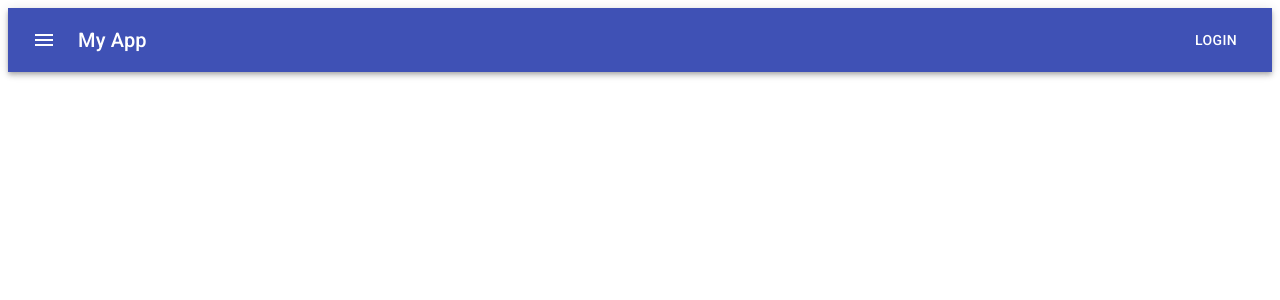
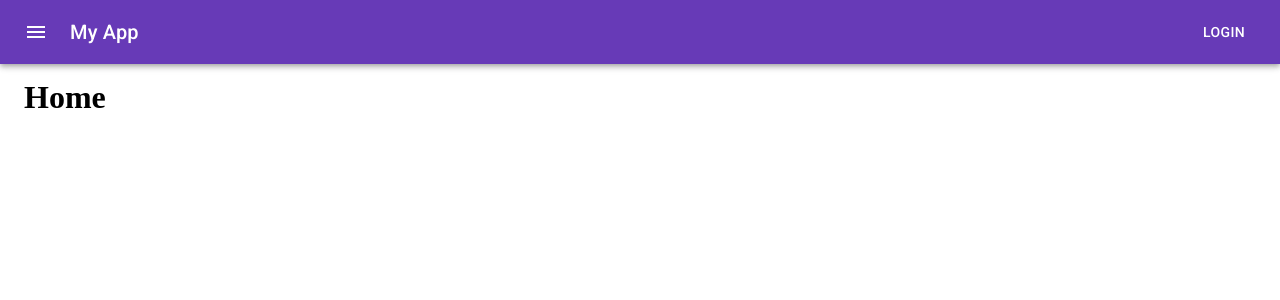
Before and after one commit to leandroSiq1/one-app, a React (Create React App) app: page / in a window 1280 px wide. Shown: the top 300 px of the page. Built offline with nearby package versions, Linux system fonts and the light colour scheme.

Commit message:
adicionando template default

```diff
--- a/src/App.js
+++ b/src/App.js
@@ -2,12 +2,15 @@ import {
   BrowserRouter as Router,
   Switch,
   Route,
-  Link } from 'react-router-dom';
+  Link
+} from 'react-router-dom';
 
+import TemplateDefault from './templates/Default';
 import Home from './pages/Home ';
 
 export default function App() {
   return (
+    <TemplateDefault>
       <Router>
         <Switch>
           <Route path="/">
@@ -15,5 +18,6 @@ export default function App() {
           </Route>
         </Switch>
       </Router>
+    </TemplateDefault>
   );
 }
--- /dev/null
+++ b/src/index.css
@@ -0,0 +1,9 @@
+* {
+  margin: 0;
+  padding: 0;
+  box-sizing: border-box;
+}
+
+html, body {
+  height: 100%;
+}
--- a/src/index.js
+++ b/src/index.js
@@ -1,10 +1,31 @@
 import React from 'react';
 import ReactDOM from 'react-dom';
+
+import { createMuiTheme, ThemeProvider } from '@material-ui/core/styles';
+import { pink, deepPurple } from '@material-ui/core/colors';
+
 import App from './App';
+import './index.css';
+
+const theme = createMuiTheme({
+  palette: {
+    primary: {
+      main: pink[500]
+    },
+    secondary: {
+      main: deepPurple[500]
+    },
+  },
+  status: {
+    info: "#111",
+  }
+});
 
 ReactDOM.render(
   <React.StrictMode>
-    <App />
+    <ThemeProvider theme={theme}>
+      <App />
+    </ThemeProvider>
   </React.StrictMode>,
   document.getElementById('root')
 );
--- a/src/pages/Home .js
+++ b/src/pages/Home .js
@@ -2,8 +2,6 @@ import Header from '../partials/Header/Header';
 
 export default function Home() {
   return (
-    <>
-      <Header title="My App" />
-    </>
+    <h1>Home</h1>
   );
 }
--- a/src/partials/Header/Header.js
+++ b/src/partials/Header/Header.js
@@ -13,7 +13,7 @@ export default function Header({ title }) {
   const classes = useStyles();
 
   return (
-    <AppBar position="static">
+    <AppBar position="static" color="secondary">
       <Toolbar>
         <IconButton edge="start" color="inherit" aria-label="menu">
           <MenuIcon />
--- /dev/null
+++ b/src/templates/Default.js
@@ -0,0 +1,24 @@
+import Container from '@material-ui/core/Container';
+
+import Header from '../partials/Header/Header';
+
+import { makeStyles } from '@material-ui/core/styles';
+
+const useStyle = makeStyles(() => ({
+  container: {
+    paddingTop: 15,
+  }
+}));
+
+export default function Default({ children }) {
+  const classes = useStyle();
+
+  return (
+    <>
+      <Header title="My App" />
+      <Container className={classes.container}>
+        {children}
+      </Container>
+    </>
+  );
+}
```
Lines whose indentation alone changed are shown as unchanged.
